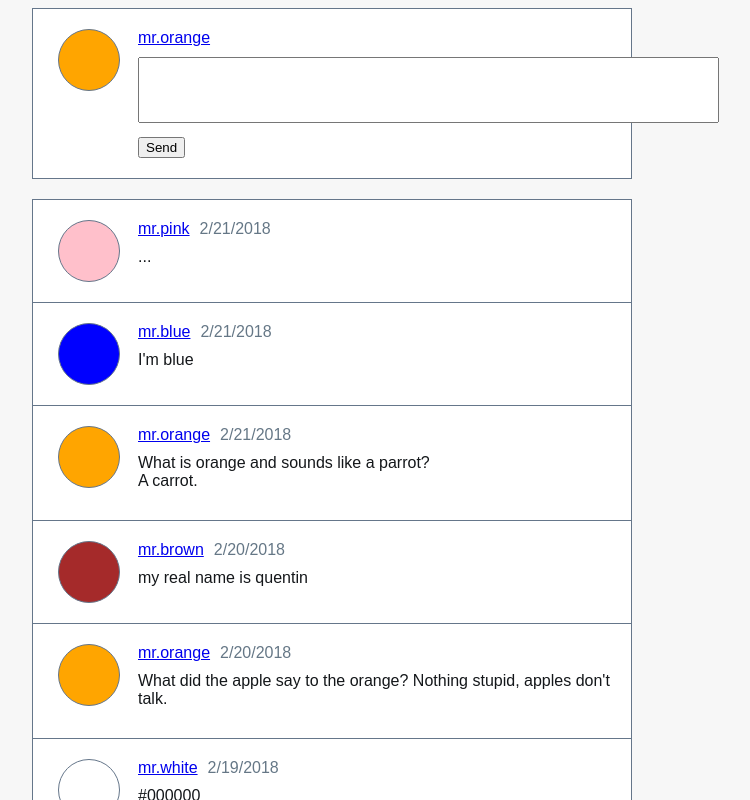
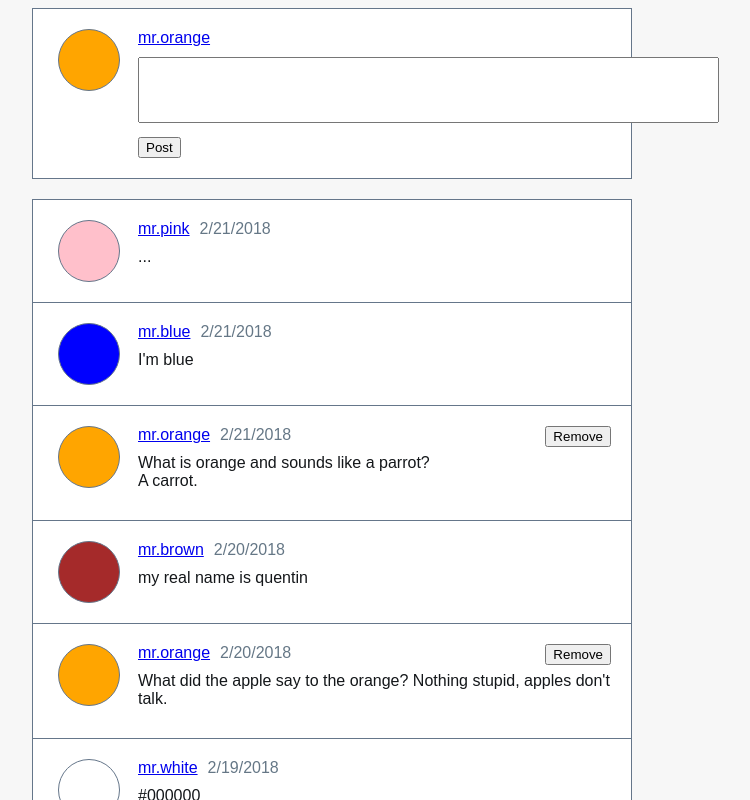
Before and after one commit to ilearnjs/react_blog, a React app: page / in a window 1280 px wide. Shown: the top 800 px of the page, without its empty margins (308-1058 px from the left). Built offline with nearby package versions, Linux system fonts and the light colour scheme.

Commit message:
Add remove functionality

```diff
--- a/src/components/NewPost/NewPost.jsx
+++ b/src/components/NewPost/NewPost.jsx
@@ -1,8 +1,8 @@
 import React, { Component } from "react";
 import { Link } from 'react-router-dom';
-import currentUser from '../../data/currentUser';
 
 class NewPost extends Component {
+	currentUser = this.props.currentUser;
 	state = {
 		content: ''
 	};
@@ -14,7 +14,11 @@ class NewPost extends Component {
 	}
 
 	onSendClick() {
-		this.props.add(this.state.content, currentUser.name);
+		if (!this.state.content) {
+			return;
+		}
+
+		this.props.add(this.state.content, this.currentUser.name);
 		this.setState({
 			content: ''
 		});
@@ -25,11 +29,11 @@ class NewPost extends Component {
 			<div className="new-post">
 				<div className="new-post-content">
 					<div className="new-post-header">
-						<div className={`avatar ${currentUser.name}`}>
+						<div className={`avatar ${this.currentUser.name}`}>
 						</div>
-						<Link to={`/user/${currentUser.name}`}>
+						<Link to={`/user/${this.currentUser.name}`}>
 							<span className="name">
-								{`mr.${currentUser.name}`}
+								{`mr.${this.currentUser.name}`}
 							</span>
 						</Link>
 					</div>
@@ -40,7 +44,7 @@ class NewPost extends Component {
 						rows="4"
 					></textarea>
 					<button onClick={() => this.onSendClick()}>
-						Send
+						Post
 					</button>
 				</div>
 			</div>
--- a/src/components/Post/Post.jsx
+++ b/src/components/Post/Post.jsx
@@ -1,7 +1,15 @@
-import React from "react";
+import React, { Component } from "react";
 import { Link } from 'react-router-dom'
 
-const post = ({ post }) => {
+class Post extends Component {
+	onRemoveClicked() {
+		const { post: { id }, remove } = this.props;
+		remove(id);
+	}
+
+	render() {
+		const { post, userName } = this.props;
+
 		return (
 			<div className="post">
 				<div className="post-content">
@@ -16,6 +24,11 @@ const post = ({ post }) => {
 						<span className="created">
 							{post.created.toLocaleDateString()}
 						</span>
+						{userName === post.user.name &&
+							<button className="remove-btn" onClick={() => this.onRemoveClicked()}>
+								Remove
+							</button>
+						}
 					</div>
 					<div className="text">
 						{post.content}
@@ -23,6 +36,7 @@ const post = ({ post }) => {
 				</div>
 			</div>
 		);
-};
+	}
+}
 
-export default post;
+export default Post;
--- a/src/components/Posts/Posts.jsx
+++ b/src/components/Posts/Posts.jsx
@@ -1,10 +1,16 @@
 import React from "react";
 import Post from '../../components/Post/Post';
 
-const posts = ({ posts }) => {
+const posts = ({ posts, userName, remove }) => {
+	if (!posts.length) {
+		return (
+			<span>Nothing posted yet</span>
+		);
+	}
+
 	return (
 		<div className="posts">
-			{posts.map(p => <Post key={p.id} post={p} />)}
+			{posts.map(p => <Post key={p.id} post={p} userName={userName} remove={remove} />)}
 		</div>
 	);
 }
--- a/src/containers/MainContainer/MainContainer.jsx
+++ b/src/containers/MainContainer/MainContainer.jsx
@@ -31,6 +31,14 @@ class MainContainer extends Component {
 		});
 	}
 
+	remove(postId) {
+		postsService.remove(postId);
+		this.setState({
+			posts: postsService.get(),
+			isLoading: false
+		});
+	}
+
 	render() {
 		if (this.state.isLoading) {
 			return (
@@ -40,8 +48,15 @@ class MainContainer extends Component {
 
 		return (
 			<Aux>
-				<NewPost add={this.add.bind(this)} />
-				<Posts posts={this.state.posts} />
+				<NewPost
+					currentUser={currentUser}
+					add={this.add.bind(this)}
+				/>
+				<Posts
+					posts={this.state.posts}
+					userName={currentUser.name}
+					remove={this.remove.bind(this)}
+				/>
 			</Aux>
 		);
 	}
--- a/src/containers/UserContainer/UserContainer.jsx
+++ b/src/containers/UserContainer/UserContainer.jsx
@@ -1,9 +1,9 @@
 import React, { Component } from 'react';
+import Aux from '../Auxiliary/Auxiliary';
 import Posts from '../../components/Posts/Posts';
 import UserInfo from '../../components/UserInfo/UserInfo';
-import Aux from '../Auxiliary/Auxiliary';
 import currentUser from '../../data/currentUser';
-import PostsService from '../../data/posts';
+import postsService from '../../data/posts';
 
 class UserContainer extends Component {
 	userName = this.props.match.params.userName;
@@ -17,11 +17,19 @@ class UserContainer extends Component {
 		setTimeout(
 			() => {
 				this.setState({
-					posts: PostsService.get(this.userName),
+					posts: postsService.get(this.userName),
 					isLoading: false
 				});
 			}, 1000
 		);
+	}
+
+	remove(postId) {
+		postsService.remove(postId);
+		this.setState({
+			posts: postsService.get(this.userName),
+			isLoading: false
+		});
 	}
 
 	render() {
@@ -33,8 +41,14 @@ class UserContainer extends Component {
 
 		return (
 			<Aux>
-				<UserInfo userName={this.userName} />
-				<Posts posts={this.state.posts} />
+				<UserInfo
+					userName={this.userName}
+				/>
+				<Posts
+					posts={this.state.posts}
+					userName={currentUser.name}
+					remove={this.remove.bind(this)}
+				/>
 			</Aux>
 		);
 	}
--- a/src/styles.css
+++ b/src/styles.css
@@ -116,3 +116,7 @@ textarea {
 	resize: none;
 	margin: 10px 0;
 }
+
+.remove-btn {
+	float: right;
+}
```
Lines whose indentation alone changed are shown as unchanged.
